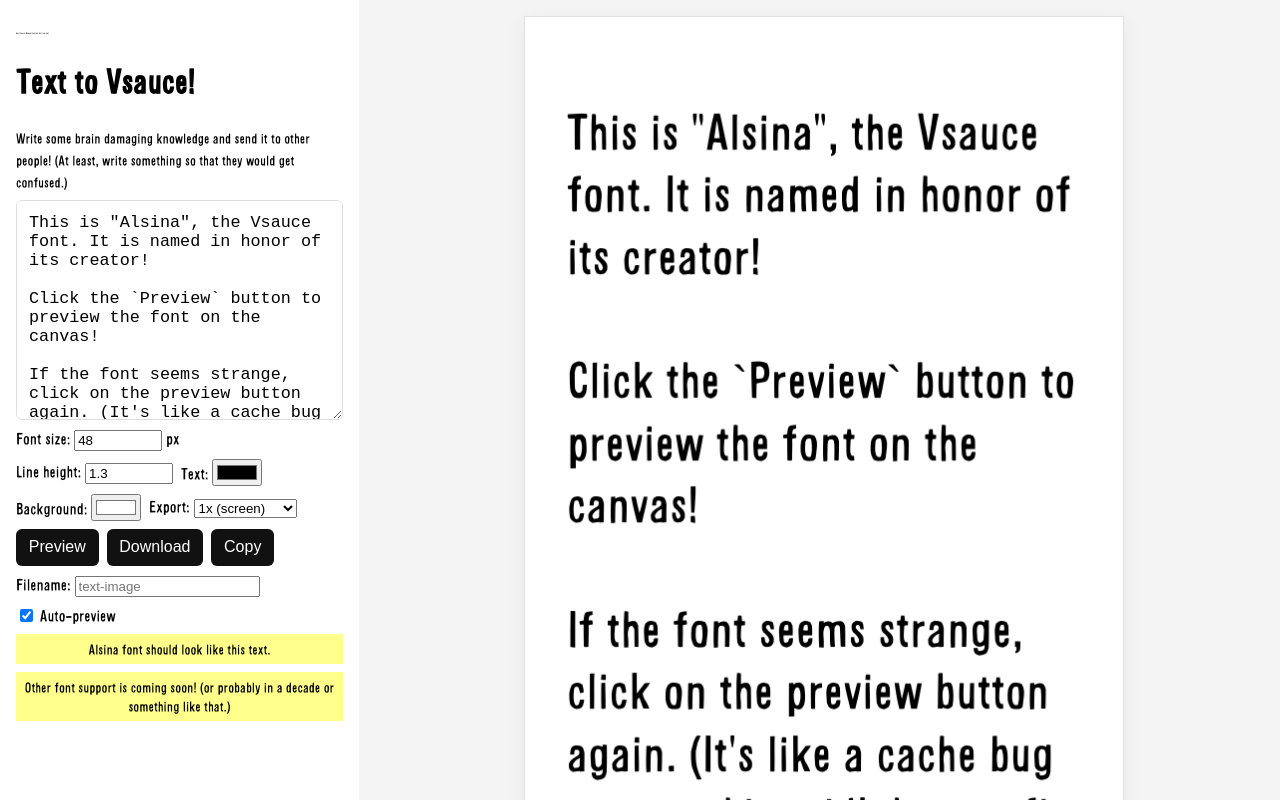
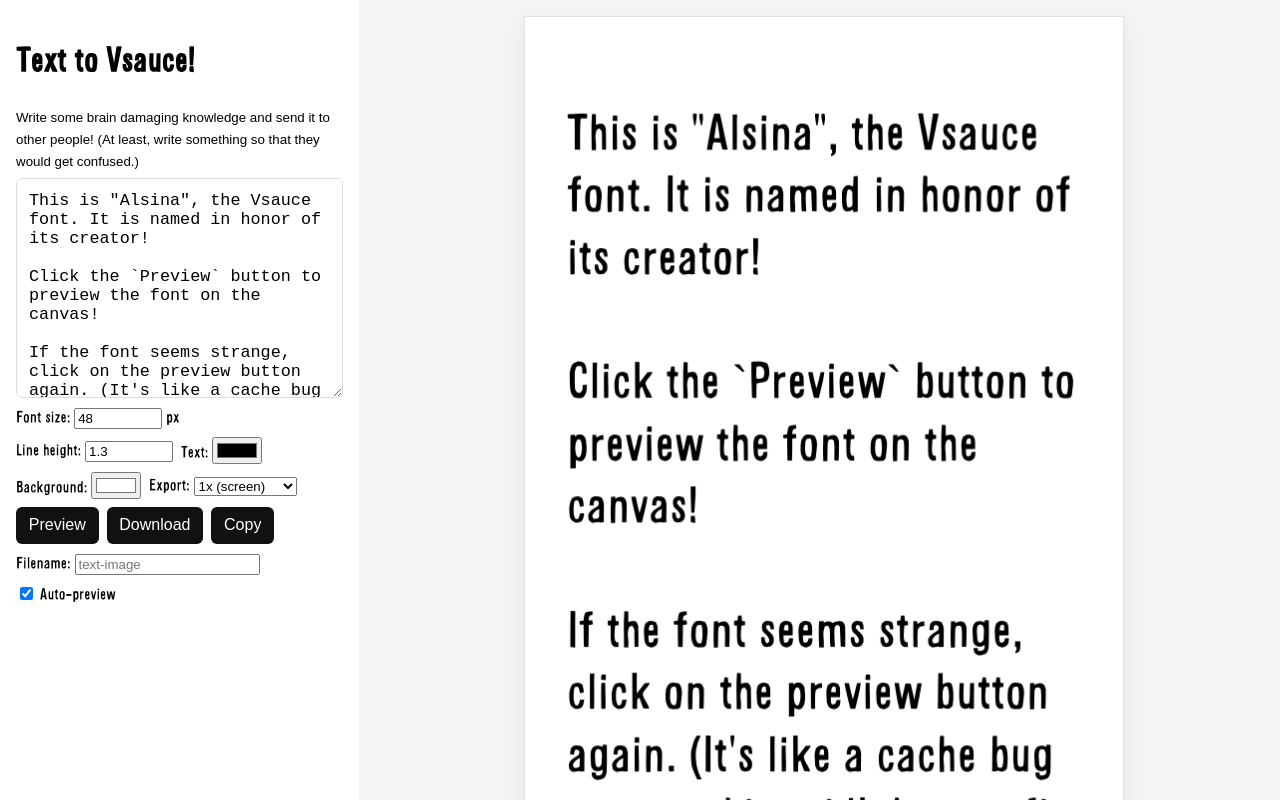
Before and after one commit to ppzh0/bored, a plain HTML site: page index.html in a window 1280 px wide. Drawn offline with Linux system fonts and the light colour scheme.

Commit message:
remove alerts & texts

```diff
--- a/index.html
+++ b/index.html
@@ -11,9 +11,9 @@
 <body>
     <div id="controls">
         <div>
-            <span style="font-size: 2px !important;">Hey, Vsauce. Michael here (pls don't sue me)</span>
+            <!-- <span style="font-size: 2px !important;">Hey, Vsauce. Michael here (pls don't sue me)</span> -->
             <h1>Text to Vsauce!</h1>
-            <small>Write some brain damaging knowledge and send it to other people! (At least, write something so that
+            <small style="font-family: Arial, Helvetica, sans-serif;">Write some brain damaging knowledge and send it to other people! (At least, write something so that
                 they would get confused.)</small>
         </div>
         <textarea id="userText" placeholder="Type your words here...">
@@ -52,9 +52,9 @@
             <label><input id="autoPreview" type="checkbox" checked> Auto-preview</label>
         </div>
 
-        <small class="alert-text">Alsina font should look like this text.</small>
+        <!-- <small class="alert-text">Alsina font should look like this text.</small>
         <small class="alert-text">Other font support is coming soon! (or probably in a decade or something like
-            that.)</small>
+            that.)</small> -->
     </div>
 
     <div id="canvas-container">
```
